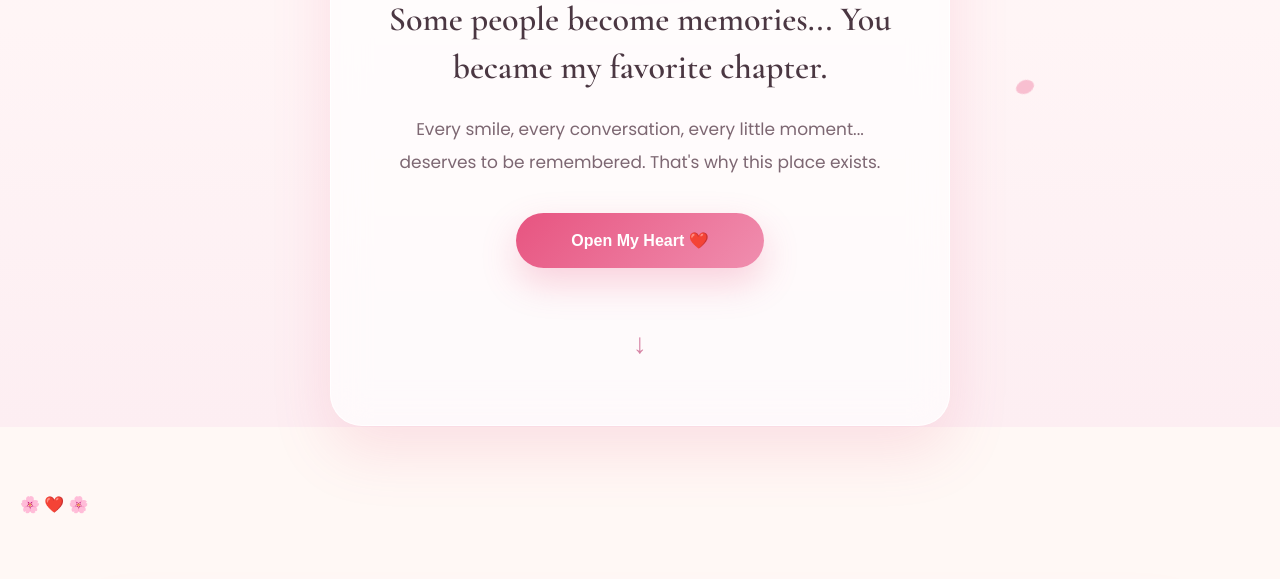
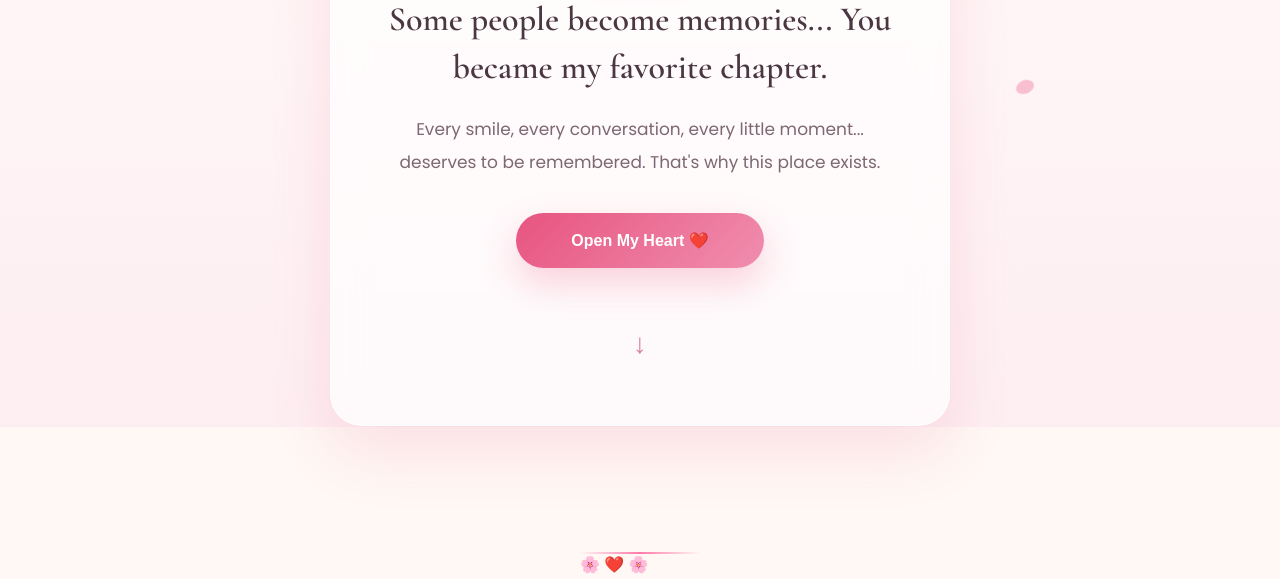
Before and after one commit to sheikhsazil5-sys/DearAayushi, a plain HTML site: page index.html in a window 1280 px wide. Shown: the part 373-952 px from the top of the page. Drawn offline with nearby package versions, Linux system fonts and the light colour scheme.

Commit message:
Add divider style with gradient background

```diff
--- a/style.css
+++ b/style.css
@@ -1236,3 +1236,16 @@
     transform:translateY(-6px);
     box-shadow:0 25px 55px rgba(255,105,180,.18);
 }
+.divider{
+
+    width:120px;
+
+    height:2px;
+
+    margin:60px auto;
+
+    background:linear-gradient(to right,transparent,#ff7aa8,transparent);
+
+    border-radius:50px;
+
+}
```
